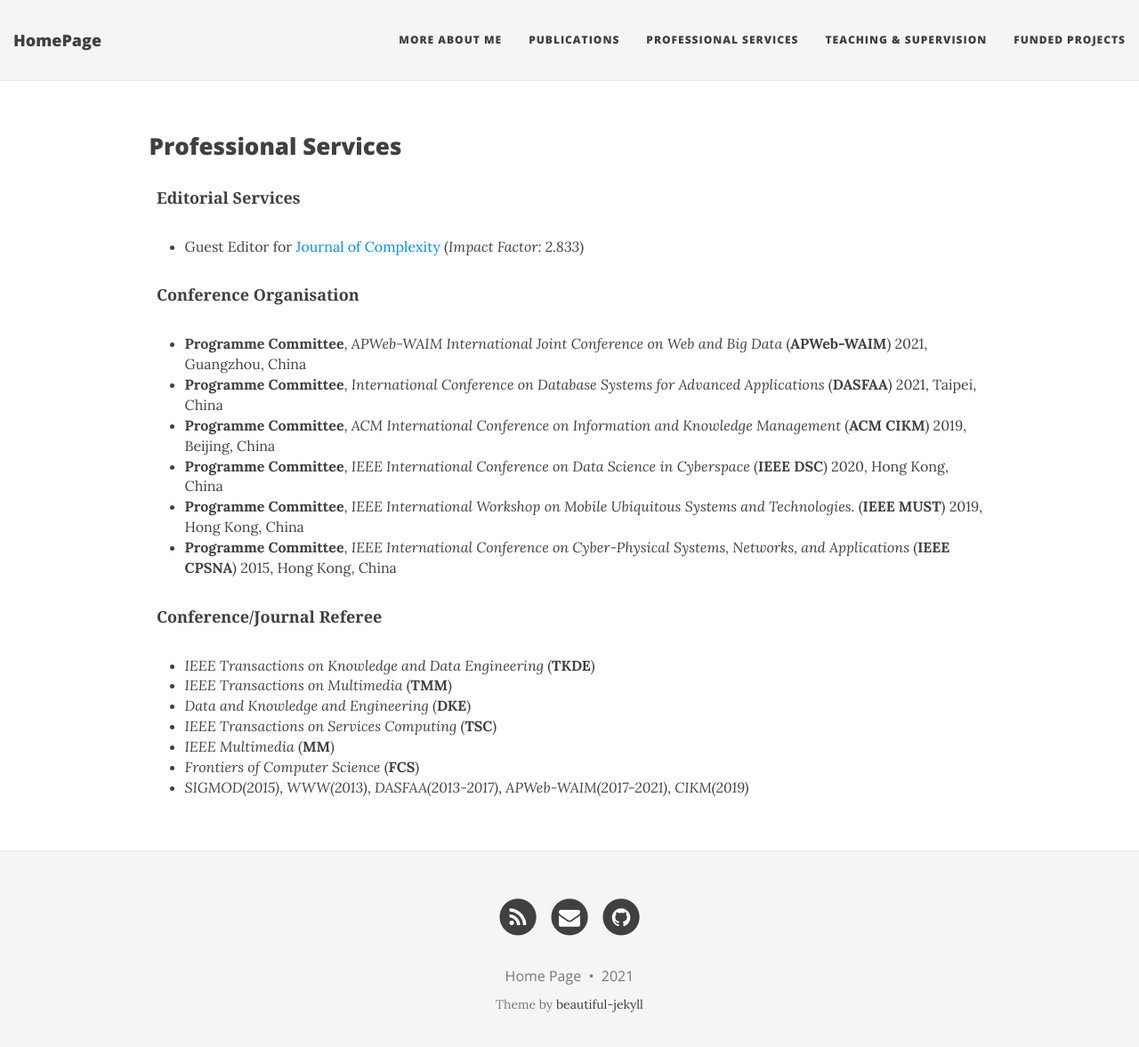
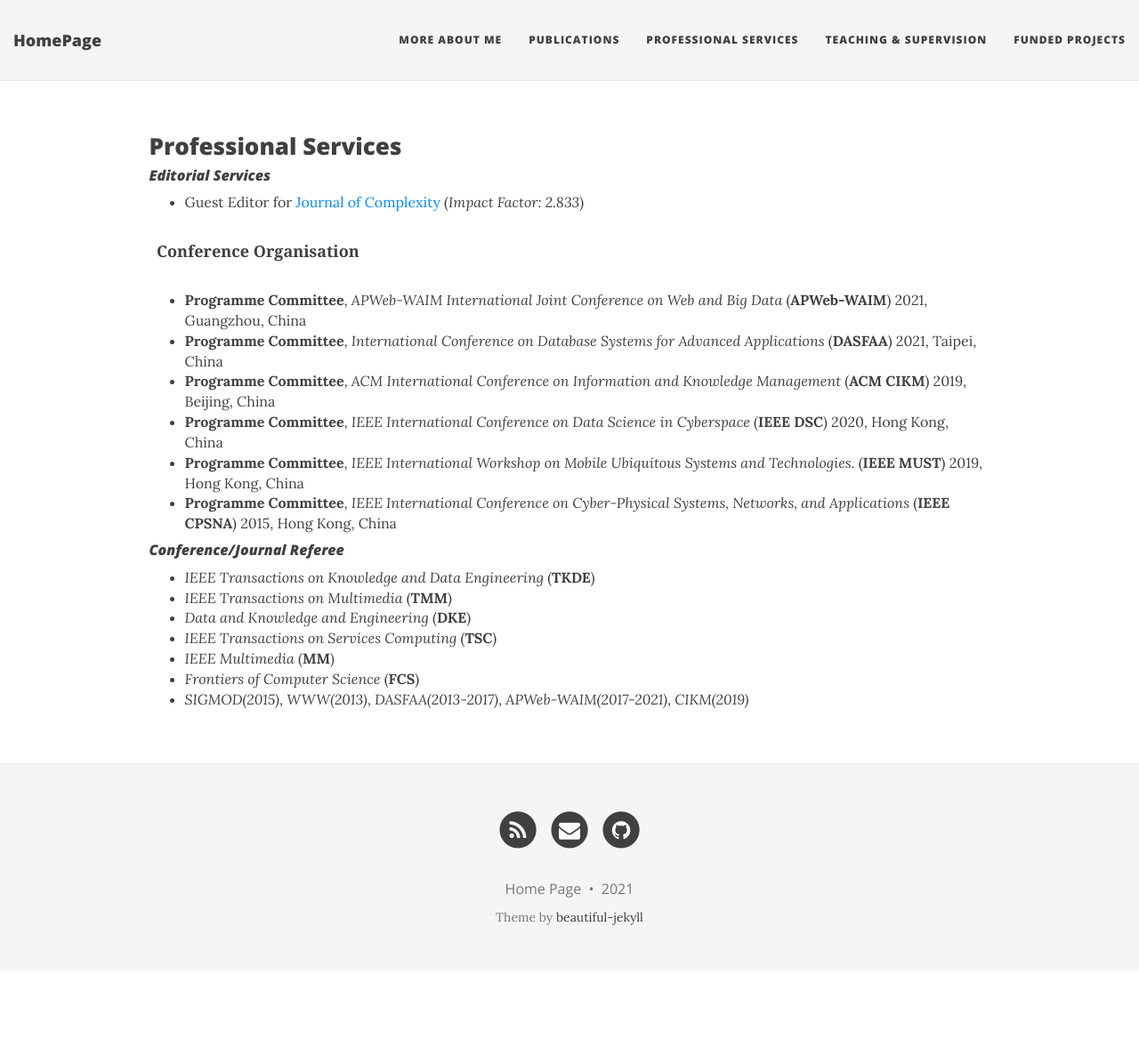
Before and after one commit to zzudb/zzudb.github.io, a Jekyll site: the page built from pages/services.md, in a window 1280 px wide and 1190 px high. Shown: the top 1177 px of the window at 89% size. Built offline with Jekyll 4.4.1, drawn with Linux system fonts in a browser that asks for light colours; nearby versions of some CDN libraries.

Commit message:
Update services.md

```diff
--- a/pages/services.md
+++ b/pages/services.md
@@ -4,7 +4,7 @@ show-avatar: false
 ---
 <h2 style="text-align: left;">Professional Services</h2>
 
-<p>&nbsp; <span style="font-size: 18px;"><strong><span style="font-family: georgia, serif;">Editorial Services</span></strong></span></p>
+#### _Editorial Services_
 
 - Guest Editor for [Journal of Complexity](https://www.hindawi.com/journals/complexity/) (_Impact Factor: 2.833_)
 
@@ -17,7 +17,7 @@ show-avatar: false
 - **Programme Committee**, _IEEE International Workshop on Mobile Ubiquitous Systems and Technologies._ (**IEEE MUST**) 2019, Hong Kong, China
 - **Programme Committee**, _IEEE International Conference on Cyber-Physical Systems, Networks, and Applications_ (**IEEE CPSNA**) 2015, Hong Kong, China
 
-<p>&nbsp; <span style="font-size: 18px;"><strong><span style="font-family: georgia, serif;">Conference/Journal Referee</span></strong></span></p>
+#### _Conference/Journal Referee_
 
 - _IEEE Transactions on Knowledge and Data Engineering_ (**TKDE**)
 - _IEEE Transactions on Multimedia_ (**TMM**)
```
